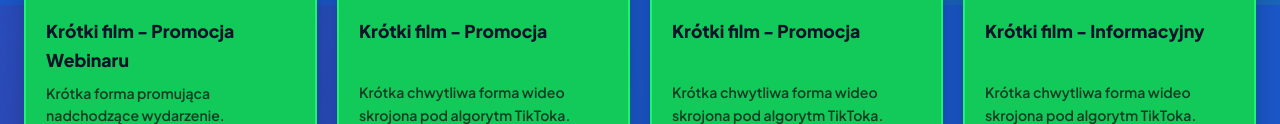
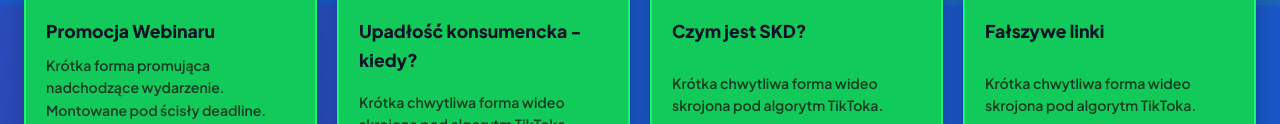
Before and after one commit to SilverAprilPL/IMK-Portfolio-3, a plain HTML site: page index.html in a window 1280 px wide. Both pictures are taken after a click on the button "Pokaż więcej z Montażu Video". Shown: the part 1595-1719 px from the top of the page. Drawn offline with Linux system fonts and the light colour scheme; no server answers; a script that the page names is missing.

Commit message:
Update index.html

```diff
--- a/index.html
+++ b/index.html
@@ -205,7 +205,7 @@
             <a href="https://www.instagram.com/reel/Ddb7Fa1DNE8/?utm_source=ig_web_copy_link&stkn=MzRlODBiNWFlZA==" target="_blank" class="v4-play-overlay"><i class="fa-solid fa-play"></i></a>
           </div>
           <div class="v4-card-body">
-            <h4>Krótki film - Promocja Webinaru</h4>
+            <h4>Promocja Webinaru</h4>
             <p>Krótka forma promująca nadchodzące wydarzenie. Montowane pod ścisły deadline.</p>
             <div class="project-tags-v4"><span>CapCut</span><span>Instagram Reels</span><span>Pledziewicz</span></div>
             <a href="https://www.instagram.com/reel/Ddb7Fa1DNE8/?utm_source=ig_web_copy_link&stkn=MzRlODBiNWFlZA==" target="_blank" class="v4-card-link">Obejrzyj <i class="fa-solid fa-arrow-up-right-from-square"></i></a>
@@ -218,7 +218,7 @@
             <a href="https://www.tiktok.com/@pledziewicz_kancelaria/video/7672319180477041942" target="_blank" class="v4-play-overlay"><i class="fa-solid fa-play"></i></a>
           </div>
           <div class="v4-card-body">
-            <h4>Krótki film - Promocja </h4>
+            <h4>Upadłość konsumencka - kiedy? </h4>
             <p>Krótka chwytliwa forma wideo skrojona pod algorytm TikToka.</p>
             <div class="project-tags-v4"><span>CapCut</span><span>TikTok</span><span>Pledziewicz</span></div>
             <a href="https://www.tiktok.com/@pledziewicz_kancelaria/video/7672319180477041942" target="_blank" class="v4-card-link">Obejrzyj <i class="fa-solid fa-arrow-up-right-from-square"></i></a>
@@ -231,7 +231,7 @@
             <a href="https://www.tiktok.com/@pledziewicz_kancelaria/video/7673440296197246230" target="_blank" class="v4-play-overlay"><i class="fa-solid fa-play"></i></a>
           </div>
           <div class="v4-card-body">
-            <h4>Krótki film - Promocja </h4>
+            <h4>Czym jest SKD? </h4>
             <p>Krótka chwytliwa forma wideo skrojona pod algorytm TikToka.</p>
             <div class="project-tags-v4"><span>CapCut</span><span>TikTok</span><span>Pledziewicz</span></div>
             <a href="https://www.tiktok.com/@pledziewicz_kancelaria/video/7673440296197246230" target="_blank" class="v4-card-link">Obejrzyj <i class="fa-solid fa-arrow-up-right-from-square"></i></a>
@@ -244,7 +244,7 @@
             <a href="https://www.tiktok.com/@pledziewicz_kancelaria/video/7677573920328862998" target="_blank" class="v4-play-overlay"><i class="fa-solid fa-play"></i></a>
           </div>
           <div class="v4-card-body">
-            <h4>Krótki film - Informacyjny </h4>
+            <h4>Fałszywe linki </h4>
             <p>Krótka chwytliwa forma wideo skrojona pod algorytm TikToka.</p>
             <div class="project-tags-v4"><span>CapCut</span><span>TikTok</span><span>Pledziewicz</span></div>
             <a href="https://www.tiktok.com/@pledziewicz_kancelaria/video/7677573920328862998" target="_blank" class="v4-card-link">Obejrzyj <i class="fa-solid fa-arrow-up-right-from-square"></i></a>
@@ -257,7 +257,7 @@
             <a href="https://www.tiktok.com/@pledziewicz_kancelaria/video/7680551453781544214" target="_blank" class="v4-play-overlay"><i class="fa-solid fa-play"></i></a>
           </div>
           <div class="v4-card-body">
-            <h4>Krótki film -  </h4>
+            <h4>Wyrok TSUE a SKD </h4>
             <p>Krótka chwytliwa forma wideo skrojona pod algorytm TikToka.</p>
             <div class="project-tags-v4"><span>CapCut</span><span>TikTok</span><span>Pledziewicz</span></div>
             <a href="https://www.tiktok.com/@pledziewicz_kancelaria/video/7680551453781544214" target="_blank" class="v4-card-link">Obejrzyj <i class="fa-solid fa-arrow-up-right-from-square"></i></a>
@@ -270,7 +270,7 @@
             <a href="https://www.tiktok.com/@pledziewicz_kancelaria/video/7686461614731644182" target="_blank" class="v4-play-overlay"><i class="fa-solid fa-play"></i></a>
           </div>
           <div class="v4-card-body">
-            <h4>Krótki film - </h4>
+            <h4>Jakie masz szanse na odszkodowanie? </h4>
             <p>Krótka chwytliwa forma wideo skrojona pod algorytm TikToka.</p>
             <div class="project-tags-v4"><span>CapCut</span><span>TikTok</span><span>Pledziewicz</span></div>
             <a href="https://www.tiktok.com/@pledziewicz_kancelaria/video/7686461614731644182" target="_blank" class="v4-card-link">Obejrzyj <i class="fa-solid fa-arrow-up-right-from-square"></i></a>
@@ -309,7 +309,7 @@
             <a href="https://www.tiktok.com/@pledziewicz_kancelaria/video/7691685471935630614" target="_blank" class="v4-play-overlay"><i class="fa-solid fa-play"></i></a>
           </div>
           <div class="v4-card-body">
-            <h4>Krótki film - </h4>
+            <h4>Najczęstrze naruszenia SKD </h4>
             <p>Krótka chwytliwa forma wideo skrojona pod algorytm TikToka.</p>
             <div class="project-tags-v4"><span>CapCut</span><span>TikTok</span><span>Pledziewicz</span></div>
             <a href="https://www.tiktok.com/@pledziewicz_kancelaria/video/7691685471935630614" target="_blank" class="v4-card-link">Obejrzyj <i class="fa-solid fa-arrow-up-right-from-square"></i></a>
@@ -322,7 +322,7 @@
             <a href="https://www.tiktok.com/@pledziewicz_kancelaria/video/7693185216050973974" target="_blank" class="v4-play-overlay"><i class="fa-solid fa-play"></i></a>
           </div>
           <div class="v4-card-body">
-            <h4>Krótki film - </h4>
+            <h4>Firmy Windykacyjne a długi </h4>
             <p>Krótka chwytliwa forma wideo skrojona pod algorytm TikToka.</p>
             <div class="project-tags-v4"><span>CapCut</span><span>TikTok</span><span>Pledziewicz</span></div>
             <a href="https://www.tiktok.com/@pledziewicz_kancelaria/video/7693185216050973974" target="_blank" class="v4-card-link">Obejrzyj <i class="fa-solid fa-arrow-up-right-from-square"></i></a>
@@ -348,8 +348,8 @@
             <a href="https://www.youtube.com/shorts/S8R2xdGt3R8" target="_blank" class="v4-play-overlay"><i class="fa-solid fa-play"></i></a>
           </div>
           <div class="v4-card-body">
-            <h4>Krótki film - Teaser</h4>
-            <p>Wycinek filmu z dłuższego materiału. Służący do promowania długiego materiału po jej publikacji.</p>
+            <h4>Podpisana ustawa</h4>
+            <p>Video w postaci YT Shorts informujące o podpisanej tego samego dnia przez Prezydenta RP ustawie.</p>
             <div class="project-tags-v4"><span>CapCut</span><span>YT Shorts</span><span>Pledziewicz</span></div>
             <a href="https://www.youtube.com/shorts/S8R2xdGt3R8" target="_blank" class="v4-card-link">Obejrzyj <i class="fa-solid fa-arrow-up-right-from-square"></i></a>
           </div>
@@ -646,7 +646,7 @@
             <img src="https://img.youtube.com/vi/LbtNb18EaJU/hqdefault.jpg" alt="Opis 1" class="v4-preview-img">
           </div>
           <div class="v4-card-body">
-            <h4>Opis & Spis Treści YT 1</h4>
+            <h4>Proces w 8 krokach!</h4>
             <p>Przemyślany opis z rozdziałami czasowymi i optymalizacją SEO pod algorytm.</p>
             <div class="project-tags-v4"><span>SEO</span><span>Copywriting</span><span>YouTube</span><span>Pledziewicz</span></div>
             <a href="https://www.youtube.com/watch?v=LbtNb18EaJU" target="_blank" class="v4-card-link">Zobacz film <i class="fa-solid fa-arrow-up-right-from-square"></i></a>
@@ -658,7 +658,7 @@
             <img src="https://img.youtube.com/vi/a1RlgguLkNE/hqdefault.jpg" alt="Opis 2" class="v4-preview-img">
           </div>
           <div class="v4-card-body">
-            <h4>Opis & Spis Treści YT 2</h4>
+            <h4>Rozopoznać Klauzule abuzywne</h4>
             <p>Przemyślany opis z rozdziałami czasowymi i optymalizacją SEO pod algorytm.</p>
             <div class="project-tags-v4"><span>SEO</span><span>Copywriting</span><span>YouTube</span><span>Pledziewicz</span></div>
             <a href="https://www.youtube.com/watch?v=a1RlgguLkNE&t=10s" target="_blank" class="v4-card-link">Zobacz film <i class="fa-solid fa-arrow-up-right-from-square"></i></a>
```
